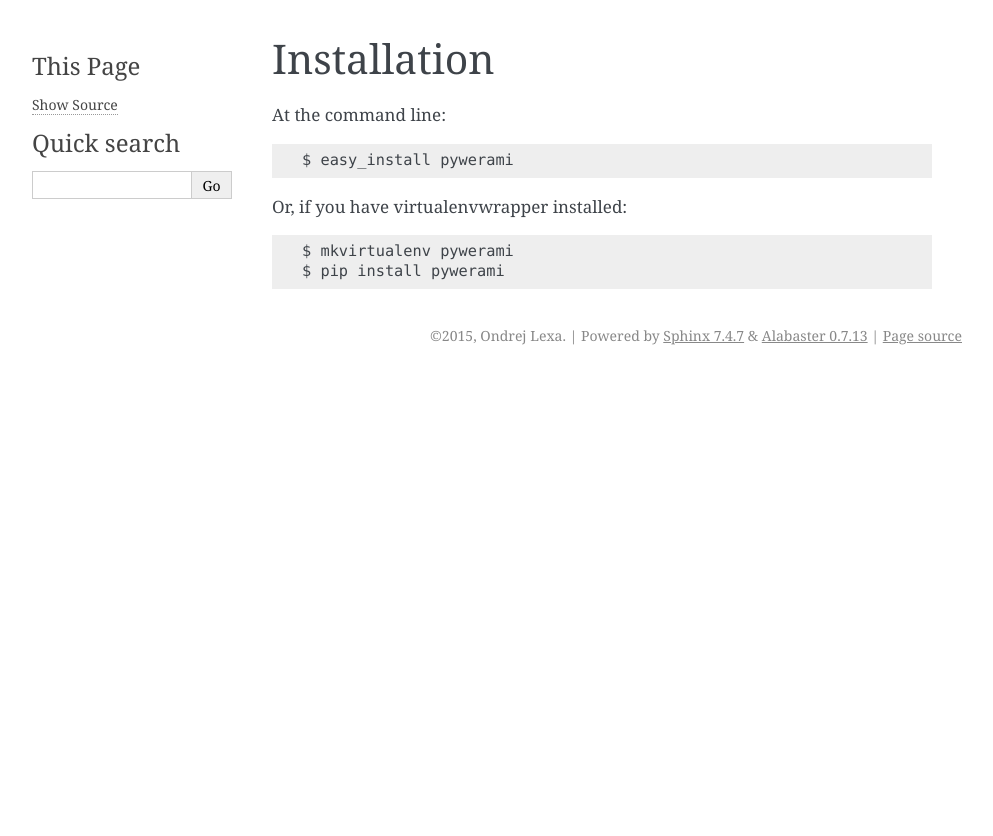
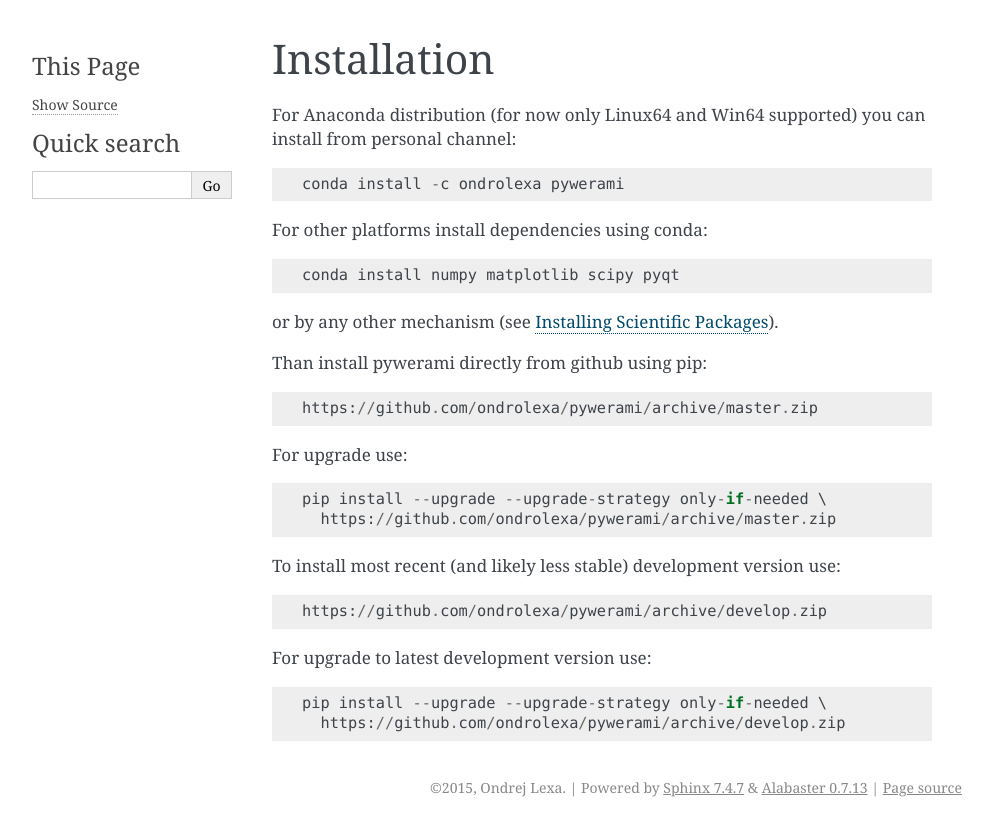
Before and after one commit to ondrolexa/pywerami, a Sphinx documentation site: the page built from docs/installation.rst, in a window 1280 px wide. Shown: the top 836 px of the page, without its empty margins (148-1141 px from the left). Built offline with Sphinx 7.4.7, drawn with Linux system fonts in a browser that asks for light colours.

Commit message:
next minor release

```diff
--- a/HISTORY.rst
+++ b/HISTORY.rst
@@ -26,7 +26,7 @@ History
 * Fix for selection behaviour when component checked
 * Project files implemented
 
-0.2.4 (2017-YY-XX)
+0.2.4 (2017-03-03)
 ------------------
 * Changed default cmap to viridis
 * Fix of contours min max
--- a/README.rst
+++ b/README.rst
@@ -13,7 +13,8 @@ pywerami
         :alt: Documentation Status
 
 
-pywerami is a stand-alone program to make an countour/3D plot from a contour data file generated by the Perple_X program WERAMI.
+pywerami is a stand-alone program to make an countour/3D plot from data file generated
+by the Perple_X program WERAMI or tci file generated by TC-Investigator.
 
-* Free software: ISC license
+* Free software: GPLv3 license
 * Documentation: https://pywerami.readthedocs.org.
--- a/docs/installation.rst
+++ b/docs/installation.rst
@@ -2,11 +2,32 @@
 Installation
 ============
 
-At the command line::
+For Anaconda distribution (for now only Linux64 and Win64 supported) you can install from personal channel::
 
-    $ easy_install pywerami
+    conda install -c ondrolexa pywerami
 
-Or, if you have virtualenvwrapper installed::
+For other platforms install dependencies using conda::
 
-    $ mkvirtualenv pywerami
-    $ pip install pywerami
+    conda install numpy matplotlib scipy pyqt
+
+or by any other mechanism (see `Installing Scientific Packages <https://packaging.python.org/science/>`_).
+
+Than install pywerami directly from github using pip::
+
+    https://github.com/ondrolexa/pywerami/archive/master.zip
+
+For upgrade use::
+
+    pip install --upgrade --upgrade-strategy only-if-needed \
+      https://github.com/ondrolexa/pywerami/archive/master.zip
+
+
+To install most recent (and likely less stable) development version use::
+
+    https://github.com/ondrolexa/pywerami/archive/develop.zip
+
+
+For upgrade to latest development version use::
+
+    pip install --upgrade --upgrade-strategy only-if-needed \
+      https://github.com/ondrolexa/pywerami/archive/develop.zip
--- a/docs/usage.rst
+++ b/docs/usage.rst
@@ -2,6 +2,6 @@
 Usage
 ========
 
-To use pywerami in a project::
+To use pywerami, execute provided pywerami script::
 
-    import pywerami
+    pywerami
```
Also changed, not shown: setup.py (+9 -14 lines), 2 other files.
